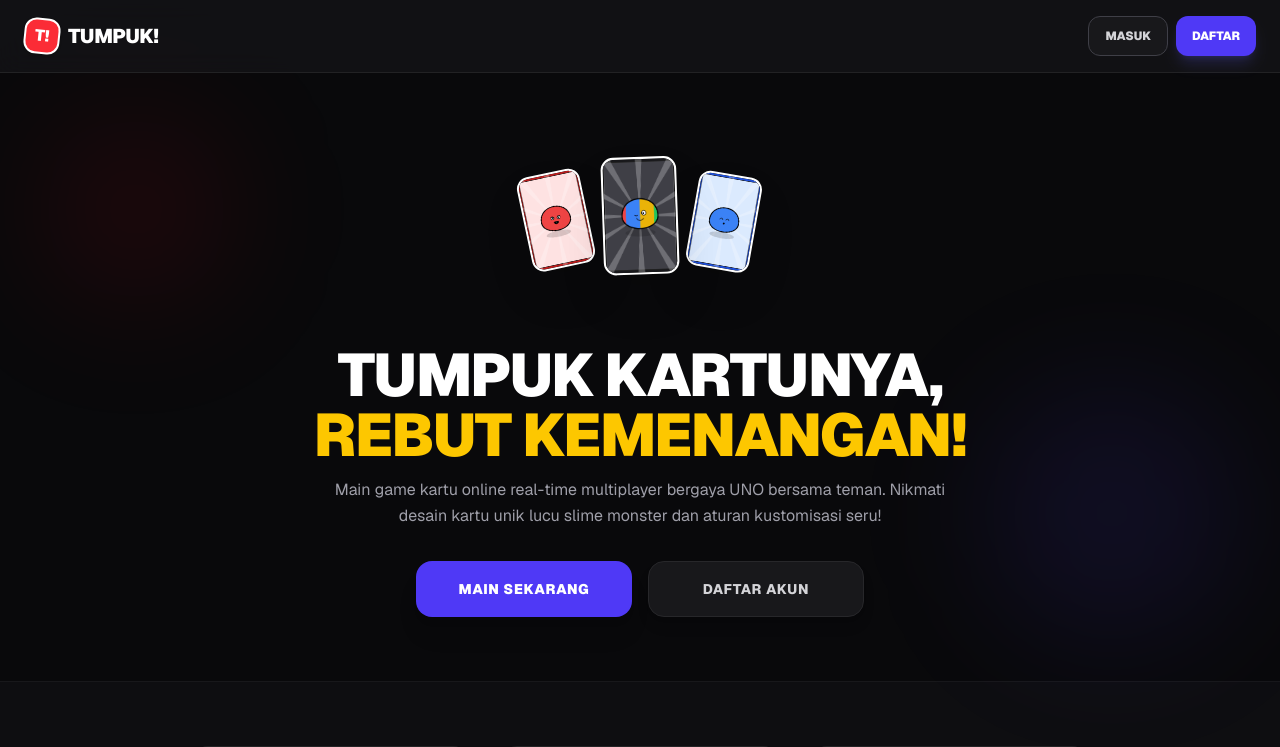
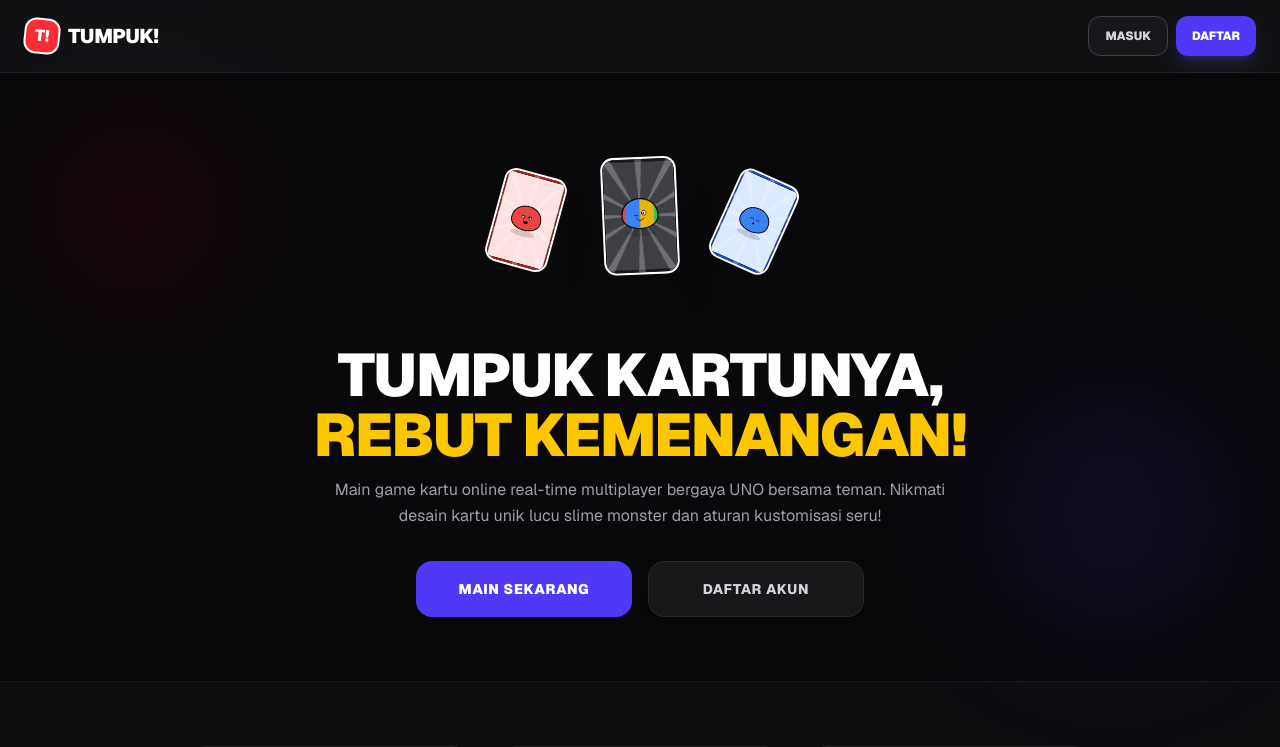
Before and after one commit to bayy-kim/tumpuk, a Next.js app: page / in a window 1280 px wide. Shown: the top 747 px of the page. Built offline with nearby package versions, Linux system fonts and the light colour scheme; no server answers.

Commit message:
style: animate landing page card teaser to rotate sequentially

```diff
--- a/components/landing/LandingHero.tsx
+++ b/components/landing/LandingHero.tsx
@@ -44,11 +44,17 @@ export default function LandingHero({ actionForm }: LandingHeroProps) {
             animate={{
               opacity: 1,
               scale: 1,
-              rotate: -12,
-              x: 0,
+              rotate: [-12, 348, -12], // Putar 360 derajat bergantian
               y: [0, -6, 0],
             }}
             transition={{
+              rotate: {
+                repeat: Infinity,
+                duration: 6,
+                ease: 'easeInOut',
+                delay: 0,
+                repeatDelay: 4, // Berhenti sejenak sebelum berputar lagi
+              },
               y: { repeat: Infinity, duration: 4, ease: 'easeInOut' },
               default: { duration: 0.8, ease: 'easeOut' },
             }}
@@ -62,10 +68,17 @@ export default function LandingHero({ actionForm }: LandingHeroProps) {
             animate={{
               opacity: 1,
               scale: 1.05,
-              rotate: -2,
+              rotate: [-2, 358, -2], // Putar 360 derajat bergantian
               y: [0, -10, 0],
             }}
             transition={{
+              rotate: {
+                repeat: Infinity,
+                duration: 6,
+                ease: 'easeInOut',
+                delay: 2.5, // Bergantian (delay setelah kartu pertama berputar)
+                repeatDelay: 4,
+              },
               y: { repeat: Infinity, duration: 3.5, ease: 'easeInOut', delay: 0.5 },
               default: { duration: 0.8, ease: 'easeOut', delay: 0.1 },
             }}
@@ -79,11 +92,17 @@ export default function LandingHero({ actionForm }: LandingHeroProps) {
             animate={{
               opacity: 1,
               scale: 1,
-              rotate: 10,
-              x: 0,
+              rotate: [10, 370, 10], // Putar 360 derajat bergantian
               y: [0, -7, 0],
             }}
             transition={{
+              rotate: {
+                repeat: Infinity,
+                duration: 6,
+                ease: 'easeInOut',
+                delay: 5, // Bergantian (delay setelah kartu kedua selesai)
+                repeatDelay: 4,
+              },
               y: { repeat: Infinity, duration: 4.2, ease: 'easeInOut', delay: 0.2 },
               default: { duration: 0.8, ease: 'easeOut' },
             }}
```
